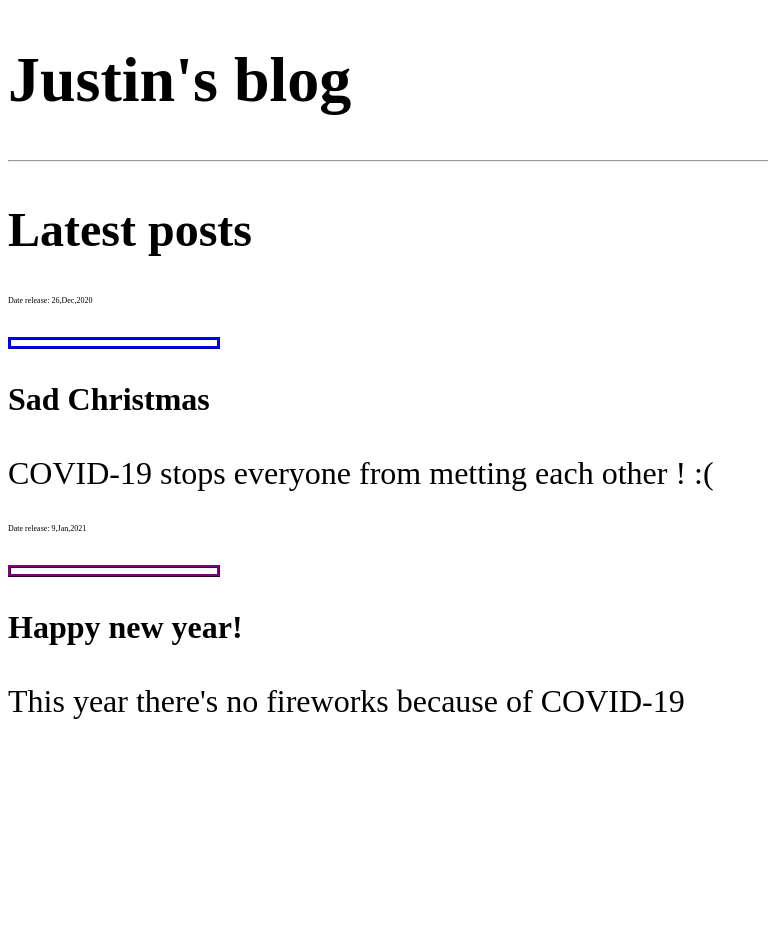
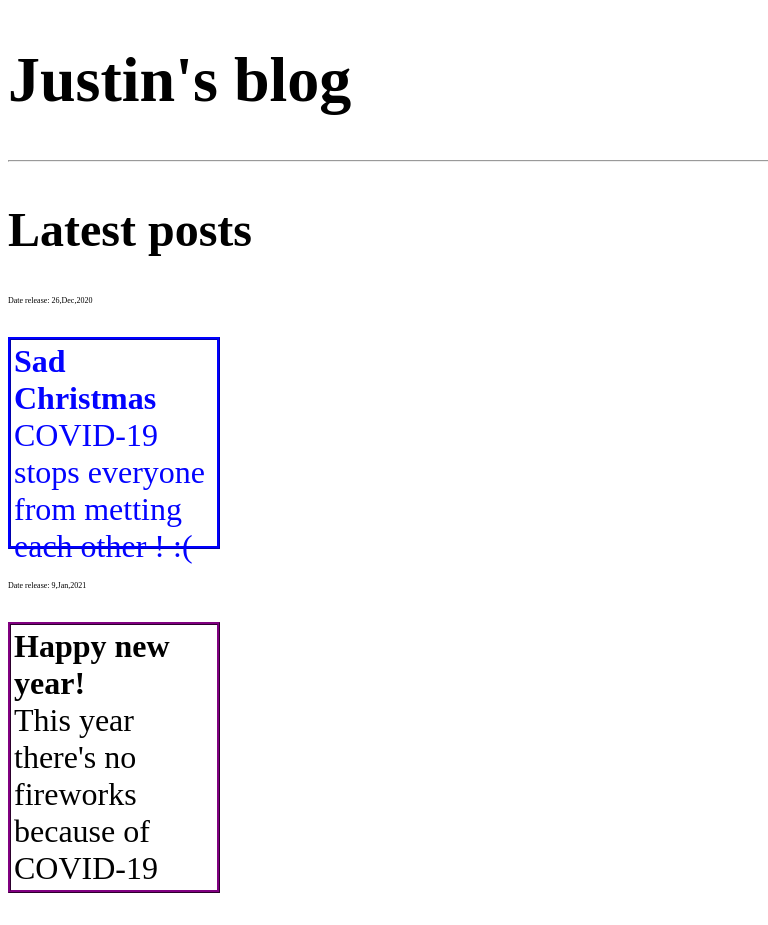
Before and after one commit to jktfamily/jktfamily.html, a plain HTML site: page blog.html in a window 1280 px wide. Shown: the whole page, without its empty margins (0-768 px from the left). Before the commit the page ends 800 px from the top, so only its background shows below. Drawn offline with Linux system fonts and the light colour scheme.

Commit message:
Update blog.html

```diff
--- a/blog.html
+++ b/blog.html
@@ -48,10 +48,10 @@
 
                 <p class="date">Date release: 26,Dec,2020</p>
 
-                <p class="sc"><div class="topic1">Sad Christmas</div><br>COVID-19 stops everyone from metting each other ! :(</p>
+                <p class="sc"><span class="topic1">Sad Christmas</span><br>COVID-19 stops everyone from metting each other ! :(</p>
 
                 <p class="date">Date release: 9,Jan,2021</p>
 
-                <p id="hny"><div class="topic1">Happy new year!</div><br>This year there's no fireworks because of COVID-19</p>
+                <p id="hny"><span class="topic1">Happy new year!</span><br>This year there's no fireworks because of COVID-19</p>
             </body>
          </html>
```
